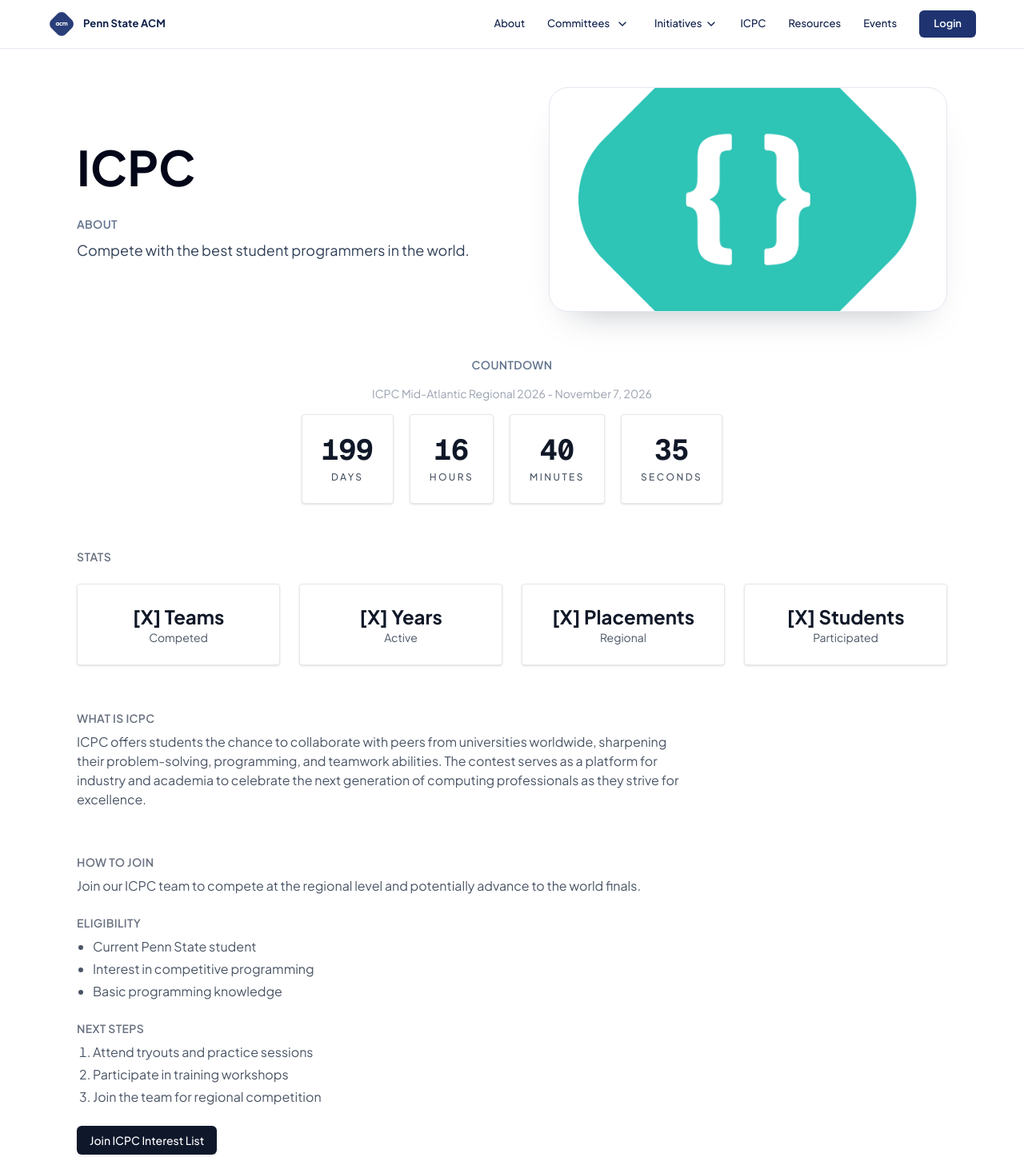
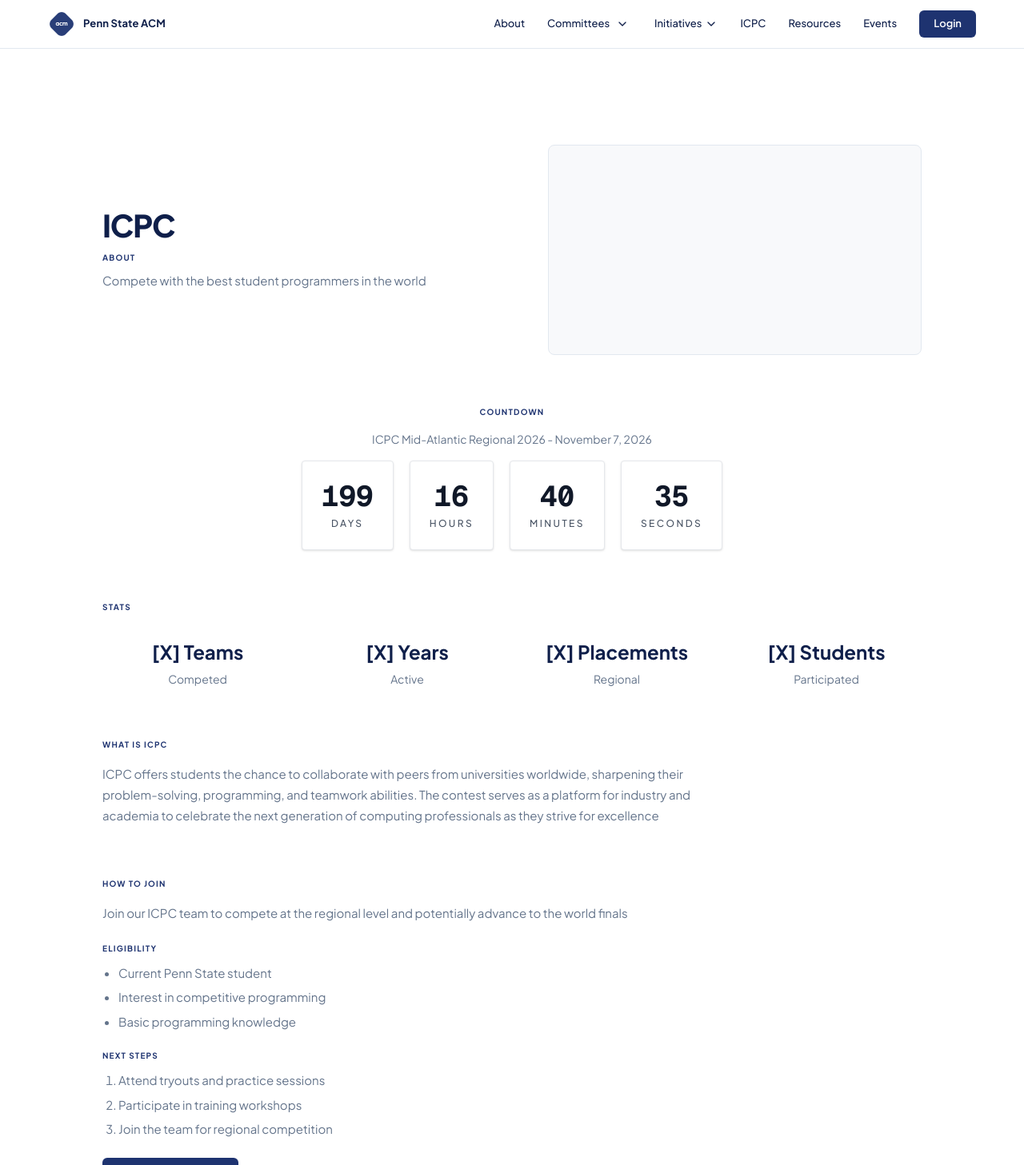
Before and after one commit to acmpsu/acm-website, a Next.js app: page /icpc in a window 1280 px wide. Shown: the top 1457 px of the page at 80% size. Built offline with nearby package versions, Linux system fonts and the light colour scheme.

Commit message:
update icpc page

```diff
--- a/src/app/(pages)/events/page.tsx
+++ b/src/app/(pages)/events/page.tsx
@@ -6,7 +6,7 @@
 interface Event {
   id: number;
   title: string;
-  date: number; // Day of month
+  date: number;
   time: string;
   location: string;
   category: "workshop" | "hackathon" | "social";
@@ -15,33 +15,33 @@
 const events: Event[] = [];
 
 const categoryColors = {
-  workshop: { bg: "bg-blue-50", text: "text-blue-700", badge: "bg-blue-100 text-blue-800" },
-  hackathon: { bg: "bg-purple-50", text: "text-purple-700", badge: "bg-purple-100 text-purple-800" },
-  social: { bg: "bg-green-50", text: "text-green-700", badge: "bg-green-100 text-green-800" },
+  workshop: { bg: "bg-[#f0f4f8]", text: "text-[var(--navy)]", badge: "bg-[#e0e8f2] text-[var(--navy)]" },
+  hackathon: { bg: "bg-[#f0f4f8]", text: "text-[var(--navy)]", badge: "bg-[#e0e8f2] text-[var(--navy)]" },
+  social: { bg: "bg-[#f0f4f8]", text: "text-[var(--navy)]", badge: "bg-[#e0e8f2] text-[var(--navy)]" },
 };
 
 function EventDayView({ date, dayEvents }: { date: number; dayEvents: Event[] }) {
   return (
     <div className="space-y-4">
-      <h3 className="text-lg font-semibold text-slate-900">
+      <h3 className="text-[14px] font-semibold text-[var(--navy-dk)]">
         April {date}, 2026
       </h3>
       {dayEvents.length === 0 ? (
-        <p className="text-slate-600">No events scheduled for this day.</p>
+        <p className="text-[14px] text-[var(--slate)]">No events scheduled for this day</p>
       ) : (
         <div className="space-y-3">
           {dayEvents.map((event) => (
             <div
               key={event.id}
-              className={`rounded-lg border border-slate-200 p-4 ${categoryColors[event.category].bg}`}
+              className={`rounded-lg border border-[var(--border)] p-4 ${categoryColors[event.category].bg}`}
             >
               <div className="mb-2 flex items-start justify-between">
-                <h4 className="font-semibold text-slate-900">{event.title}</h4>
+                <h4 className="font-semibold text-[var(--navy-dk)]">{event.title}</h4>
                 <span className={`rounded-full px-2 py-1 text-xs font-medium ${categoryColors[event.category].badge}`}>
                   {event.category.charAt(0).toUpperCase() + event.category.slice(1)}
                 </span>
               </div>
-              <div className="space-y-1 text-sm text-slate-700">
+              <div className="space-y-1 text-[14px] text-[var(--slate)]">
                 <p>⏰ {event.time}</p>
                 <p>📍 {event.location}</p>
               </div>
@@ -56,47 +56,38 @@
 function Calendar() {
   const [selectedDate, setSelectedDate] = useState<number>(20);
 
-  // Get all dates that have events
   const datesWithEvents = useMemo(() => new Set(events.map((e) => e.date)), []);
-
-  // Get events for selected date
   const selectedDayEvents = useMemo(
     () => events.filter((e) => e.date === selectedDate),
     [selectedDate]
   );
 
-  // Calendar grid for April 2026
-  const firstDay = 2; // April 1, 2026 is a Tuesday
+  const firstDay = 2;
   const daysInMonth = 30;
   const days = [];
 
-  // Add empty cells for days before the month starts
   for (let i = 0; i < firstDay; i++) {
     days.push(null);
   }
 
-  // Add all days of the month
   for (let i = 1; i <= daysInMonth; i++) {
     days.push(i);
   }
 
   return (
     <div className="grid gap-8 lg:grid-cols-3">
-      {/* Calendar */}
       <div className="lg:col-span-2">
-        <div className="rounded-lg border border-slate-200 bg-white p-6">
-          <h2 className="mb-6 text-xl font-bold text-slate-900">April 2026</h2>
+        <div className="rounded-lg border border-[var(--border)] bg-white p-6">
+          <h2 className="mb-6 text-[18px] font-semibold text-[var(--navy-dk)]">April 2026</h2>
 
-          {/* Days of week header */}
           <div className="mb-4 grid grid-cols-7 gap-2 text-center">
             {["Sun", "Mon", "Tue", "Wed", "Thu", "Fri", "Sat"].map((day) => (
-              <div key={day} className="py-2 text-sm font-semibold text-slate-600">
+              <div key={day} className="py-2 text-[12px] font-semibold text-[var(--slate)]">
                 {day}
               </div>
             ))}
           </div>
 
-          {/* Calendar grid */}
           <div className="grid grid-cols-7 gap-2">
             {days.map((day, idx) => {
               const hasEvent = day && datesWithEvents.has(day);
@@ -106,19 +97,19 @@
                 <button
                   key={idx}
                   onClick={() => day && setSelectedDate(day)}
-                  className={`relative aspect-square rounded-lg border-2 py-2 text-sm font-medium transition-all ${
+                  className={`relative aspect-square rounded-lg border py-2 text-[13px] font-medium transition-all ${
                     day === null
                       ? "cursor-default bg-white"
                       : isSelected
-                        ? "border-blue-500 bg-blue-50 text-blue-900"
+                        ? "border-[var(--navy)] bg-[#f0f4f8] text-[var(--navy-dk)]"
                         : hasEvent
-                          ? "border-blue-200 bg-white text-slate-900 hover:border-blue-300 hover:bg-blue-50"
-                          : "border-slate-200 bg-white text-slate-600 hover:border-slate-300"
+                          ? "border-[var(--border)] bg-white text-[var(--navy-dk)] hover:bg-[#f0f4f8]"
+                          : "border-[var(--border)] bg-white text-[var(--slate)] hover:bg-[var(--bg-alt)]"
                   }`}
                 >
                   {day}
                   {hasEvent && (
-                    <div className={`absolute bottom-1 left-1/2 h-1.5 w-1.5 -translate-x-1/2 rounded-full ${isSelected ? "bg-blue-600" : "bg-blue-400"}`} />
+                    <div className={`absolute bottom-1 left-1/2 h-1.5 w-1.5 -translate-x-1/2 rounded-full ${isSelected ? "bg-[var(--navy)]" : "bg-[var(--navy-lt)]"}`} />
                   )}
                 </button>
               );
@@ -127,8 +118,7 @@
         </div>
       </div>
 
-      {/* Event details panel */}
-      <div className="rounded-lg border border-slate-200 bg-slate-50 p-6">
+      <div className="rounded-lg border border-[var(--border)] bg-[var(--bg-alt)] p-6">
         <EventDayView date={selectedDate} dayEvents={selectedDayEvents} />
       </div>
     </div>
@@ -137,38 +127,38 @@
 
 export default function EventsPage() {
   return (
-    <main className="min-h-screen bg-white">
-      {/* Hero section */}
-      <section className="border-b border-slate-200 bg-white px-6 py-16 sm:py-20">
-        <div className="mx-auto max-w-4xl">
-          <h1 className="mb-4 text-4xl font-bold text-slate-900 sm:text-5xl">
+    <main className="border-b border-[var(--border)] bg-white">
+      <section className="border-b border-[var(--border)] px-8 py-[72px]">
+        <div className="mx-auto max-w-[1160px]">
+          <h1 className="mb-3 text-[clamp(28px,3vw,42px)] font-extrabold leading-[1.1] tracking-[-0.03em] text-[var(--navy-dk)]">
             Upcoming Events
           </h1>
-          <p className="max-w-2xl text-lg text-slate-700">
-            Join us for workshops, hackathons, and networking events. Click on any date to see what's happening that day.
+          <p className="mb-2 text-[10px] font-bold uppercase tracking-[0.12em] text-[var(--navy)]">
+            Join Us
+          </p>
+          <p className="max-w-3xl text-[15px] leading-[1.75] text-[var(--slate)]">
+            Join us for workshops, hackathons, and networking events. Click on any date to see what's happening that day
           </p>
         </div>
       </section>
 
-      {/* Calendar section */}
-      <section className="px-6 py-12 sm:py-16">
-        <div className="mx-auto max-w-5xl">
+      <section className="px-8 py-[72px]">
+        <div className="mx-auto max-w-[1160px]">
           <Calendar />
         </div>
       </section>
 
-      {/* CTA section */}
-      <section className="border-t border-slate-200 bg-slate-50 px-6 py-12 sm:py-16">
-        <div className="mx-auto max-w-4xl text-center">
-          <h2 className="mb-4 text-2xl font-bold text-slate-900 sm:text-3xl">
+      <section className="border-t border-[var(--border)] bg-[var(--bg-alt)] px-8 py-[72px]">
+        <div className="mx-auto max-w-[1160px] text-center">
+          <h2 className="mb-3 text-[clamp(24px,2vw,32px)] font-extrabold leading-[1.1] text-[var(--navy-dk)]">
             Want to host an event?
           </h2>
-          <p className="mb-6 text-slate-700">
-            If you have an idea for an event, we'd love to hear it!
+          <p className="mb-6 max-w-2xl mx-auto text-[15px] leading-[1.75] text-[var(--slate)]">
+            If you have an idea for an event, we'd love to hear it
           </p>
           <Link
             href="/#contact"
-            className="inline-flex h-11 items-center rounded-full bg-blue-900 px-6 text-sm font-semibold text-white transition hover:-translate-y-0.5 hover:bg-blue-950"
+            className="inline-block rounded-md bg-[var(--navy)] px-[18px] py-[7px] text-[13px] font-semibold text-white transition hover:bg-[var(--navy-dk)]"
           >
             Get in Touch
           </Link>
--- a/src/app/(pages)/icpc/page.tsx
+++ b/src/app/(pages)/icpc/page.tsx
@@ -1,107 +1,114 @@
 "use client";
 
-import Image from "next/image";
 import { CountdownTimer } from "@/components/icpc/CountdownTimer";
 
 export default function ICPCPage() {
   return (
-    <div className="space-y-14">
+    <div className="border-b border-[var(--border)] px-8 py-[72px]">
+      <div className="mx-auto max-w-[1160px] space-y-16">
         {/* Hero Section */}
         <section className="grid gap-10 lg:grid-cols-[1.05fr_0.95fr] lg:items-center">
           <div className="max-w-2xl">
-          <h1 className="text-4xl font-bold leading-tight text-slate-950 sm:text-5xl md:text-6xl">ICPC</h1>
-          <p className="mt-6 text-sm font-semibold uppercase tracking-wide text-slate-500">About</p>
-          <p className="mt-2 max-w-xl text-lg leading-relaxed text-slate-700">
-            Compete with the best student programmers in the world.
+            <h1 className="mb-3 text-[clamp(28px,3vw,42px)] font-extrabold leading-[1.1] tracking-[-0.03em] text-[var(--navy-dk)]">
+              ICPC
+            </h1>
+            <p className="mb-2 text-[10px] font-bold uppercase tracking-[0.12em] text-[var(--navy)]">
+              About
+            </p>
+            <p className="mt-2 max-w-xl text-[15px] leading-[1.75] text-[var(--slate)]">
+              Compete with the best student programmers in the world
             </p>
           </div>
 
-        <div className="overflow-hidden rounded-3xl border border-slate-200 bg-white shadow-[0_24px_45px_-30px_rgba(15,23,42,0.35)]">
-          <div className="relative aspect-[16/9] w-full">
-            <Image
-              src="/logos/icpc.png"
-              alt="ICPC team photo"
-              fill
-              priority
-              sizes="100vw"
-              className="object-cover object-center"
-            />
-          </div>
-        </div>
+          <div className="overflow-hidden rounded-lg border border-[var(--border)] bg-[var(--bg-alt)] aspect-[16/9]"></div>
         </section>
 
         {/* Countdown */}
         <section className="text-center space-y-4">
-        <p className="text-sm font-semibold uppercase tracking-wide text-slate-500">Countdown</p>
-        <p className="text-gray-400 text-sm">ICPC Mid-Atlantic Regional 2026 - November 7, 2026</p>
+          <p className="text-[10px] font-bold uppercase tracking-[0.12em] text-[var(--navy)]">
+            Countdown
+          </p>
+          <p className="text-[14px] text-[var(--slate)]">ICPC Mid-Atlantic Regional 2026 - November 7, 2026</p>
           <CountdownTimer />
         </section>
 
         {/* Stats Section */}
         <section>
-        <p className="text-sm font-semibold uppercase tracking-wide text-gray-500">Stats</p>
-        <div className="mt-6 grid gap-6 sm:grid-cols-2 lg:grid-cols-4">
-          <div className="rounded border border-gray-200 bg-white p-6 text-center shadow-sm">
-            <p className="text-2xl font-bold text-gray-900">[X] Teams</p>
-            <p className="text-sm text-gray-600">Competed</p>
+          <p className="text-[10px] font-bold uppercase tracking-[0.12em] text-[var(--navy)] mb-8">
+            Stats
+          </p>
+          <div className="grid gap-6 sm:grid-cols-2 lg:grid-cols-4">
+            <div className="text-center">
+              <p className="text-2xl font-bold text-[var(--navy-dk)]">[X] Teams</p>
+              <p className="text-[14px] text-[var(--slate)] mt-2">Competed</p>
             </div>
-          <div className="rounded border border-gray-200 bg-white p-6 text-center shadow-sm">
-            <p className="text-2xl font-bold text-gray-900">[X] Years</p>
-            <p className="text-sm text-gray-600">Active</p>
+            <div className="text-center">
+              <p className="text-2xl font-bold text-[var(--navy-dk)]">[X] Years</p>
+              <p className="text-[14px] text-[var(--slate)] mt-2">Active</p>
             </div>
-          <div className="rounded border border-gray-200 bg-white p-6 text-center shadow-sm">
-            <p className="text-2xl font-bold text-gray-900">[X] Placements</p>
-            <p className="text-sm text-gray-600">Regional</p>
+            <div className="text-center">
+              <p className="text-2xl font-bold text-[var(--navy-dk)]">[X] Placements</p>
+              <p className="text-[14px] text-[var(--slate)] mt-2">Regional</p>
             </div>
-          <div className="rounded border border-gray-200 bg-white p-6 text-center shadow-sm">
-            <p className="text-2xl font-bold text-gray-900">[X] Students</p>
-            <p className="text-sm text-gray-600">Participated</p>
+            <div className="text-center">
+              <p className="text-2xl font-bold text-[var(--navy-dk)]">[X] Students</p>
+              <p className="text-[14px] text-[var(--slate)] mt-2">Participated</p>
             </div>
           </div>
         </section>
 
         {/* Description */}
         <section>
-        <p className="text-sm font-semibold uppercase tracking-wide text-gray-500">What is ICPC</p>
-        <p className="mt-2 max-w-3xl text-gray-600">
+          <p className="text-[10px] font-bold uppercase tracking-[0.12em] text-[var(--navy)] mb-4">
+            What is ICPC
+          </p>
+          <p className="max-w-3xl text-[15px] leading-[1.75] text-[var(--slate)]">
             ICPC offers students the chance to collaborate with peers from universities worldwide, sharpening
             their problem-solving, programming, and teamwork abilities. The contest serves as a platform for
             industry and academia to celebrate the next generation of computing professionals as they strive for
-          excellence.
+            excellence
           </p>
         </section>
 
         {/* How to Join */}
         <section>
-        <p className="text-sm font-semibold uppercase tracking-wide text-gray-500">How to Join</p>
-        <p className="mt-2 max-w-3xl text-gray-600">
-          Join our ICPC team to compete at the regional level and potentially advance to the world finals.
+          <p className="text-[10px] font-bold uppercase tracking-[0.12em] text-[var(--navy)] mb-4">
+            How to Join
           </p>
-        <div className="mt-6 max-w-3xl">
-          <p className="text-sm font-semibold uppercase tracking-wide text-gray-500">Eligibility</p>
-          <ul className="mt-2 space-y-1 text-gray-600 list-disc pl-5">
+          <p className="max-w-3xl text-[15px] leading-[1.75] text-[var(--slate)] mb-6">
+            Join our ICPC team to compete at the regional level and potentially advance to the world finals
+          </p>
+
+          <div className="max-w-3xl mb-6">
+            <p className="text-[10px] font-bold uppercase tracking-[0.12em] text-[var(--navy)] mb-3">
+              Eligibility
+            </p>
+            <ul className="space-y-2 text-[15px] text-[var(--slate)] list-disc pl-5">
               <li>Current Penn State student</li>
               <li>Interest in competitive programming</li>
               <li>Basic programming knowledge</li>
             </ul>
           </div>
-        <div className="mt-6 max-w-3xl">
-          <p className="text-sm font-semibold uppercase tracking-wide text-gray-500">Next Steps</p>
-          <ol className="mt-2 space-y-1 text-gray-600 list-decimal pl-5">
+
+          <div className="max-w-3xl mb-6">
+            <p className="text-[10px] font-bold uppercase tracking-[0.12em] text-[var(--navy)] mb-3">
+              Next Steps
+            </p>
+            <ol className="space-y-2 text-[15px] text-[var(--slate)] list-decimal pl-5">
               <li>Attend tryouts and practice sessions</li>
               <li>Participate in training workshops</li>
               <li>Join the team for regional competition</li>
             </ol>
           </div>
-        <div className="mt-6">
+
           <a
             href="#"
-            className="inline-flex items-center rounded-md bg-slate-900 px-4 py-2 text-sm font-medium text-white shadow-sm hover:bg-slate-800"
+            className="inline-block rounded-md bg-[var(--navy)] px-[18px] py-[7px] text-[13px] font-semibold text-white transition hover:bg-[var(--navy-dk)]"
           >
             Join ICPC Interest List
           </a>
+        </section>
       </div>
-      </section>
     </div>
   );
 }
```
Lines whose indentation alone changed are shown as unchanged.
